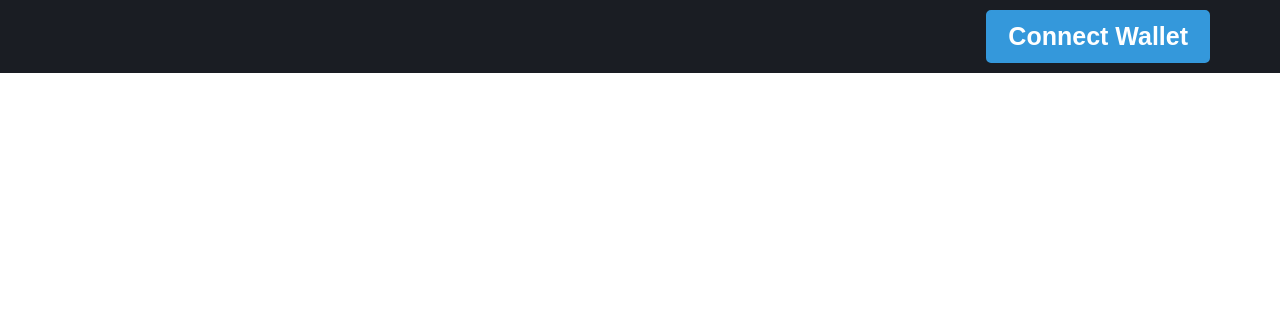
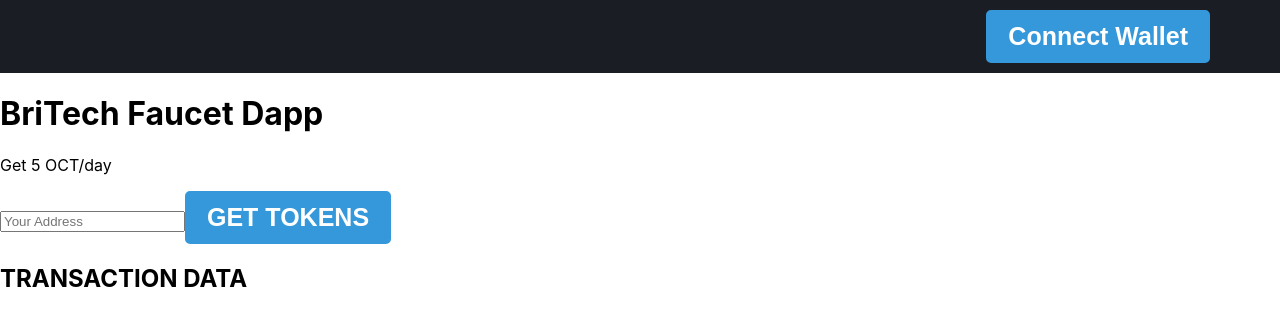
Before and after one commit to Bryanmankind/Dax_Faucet_Dapp, a React (Create React App) app in the folder dax_faucet_dapp/: page / in a window 1280 px wide. Shown: the top 326 px of the page. Built offline with nearby package versions, Linux system fonts and the light colour scheme.

Commit message:
Dax-faucet-dapp

```diff
--- a/dax_faucet_dapp/src/App.js
+++ b/dax_faucet_dapp/src/App.js
@@ -58,11 +58,25 @@ function App() {
   }
 
   return (
+    <>
     <div className="walletConnect">
       <header className="App-header">
         <button  onClick={walletConnect}>{walletaddress && walletaddress.length > 0 ? `connected ${walletaddress.substring(0,4)}....${walletaddress.substring(38) }` : "Connect Wallet"} </button>
       </header>
     </div>
+    <div>
+      <body>
+        <h1>BriTech Faucet Dapp</h1>
+        <p> Get 5 OCT/day </p>
+
+        <input placeHolder="Your Address" type="text"/>
+        <button> GET TOKENS </button>
+
+        <h2>TRANSACTION DATA</h2>
+
+      </body>
+    </div>
+    </>
   );
 }
 
```
